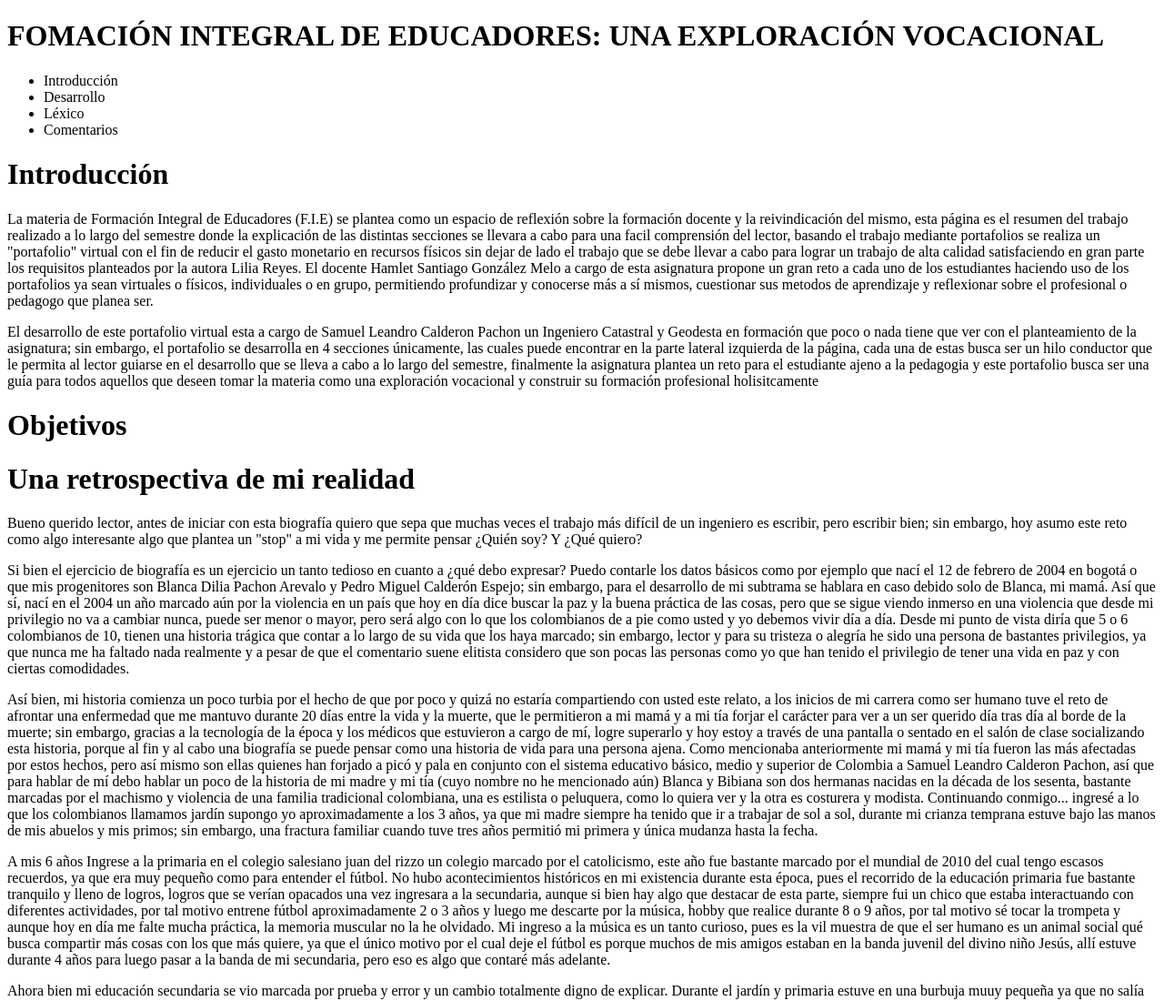
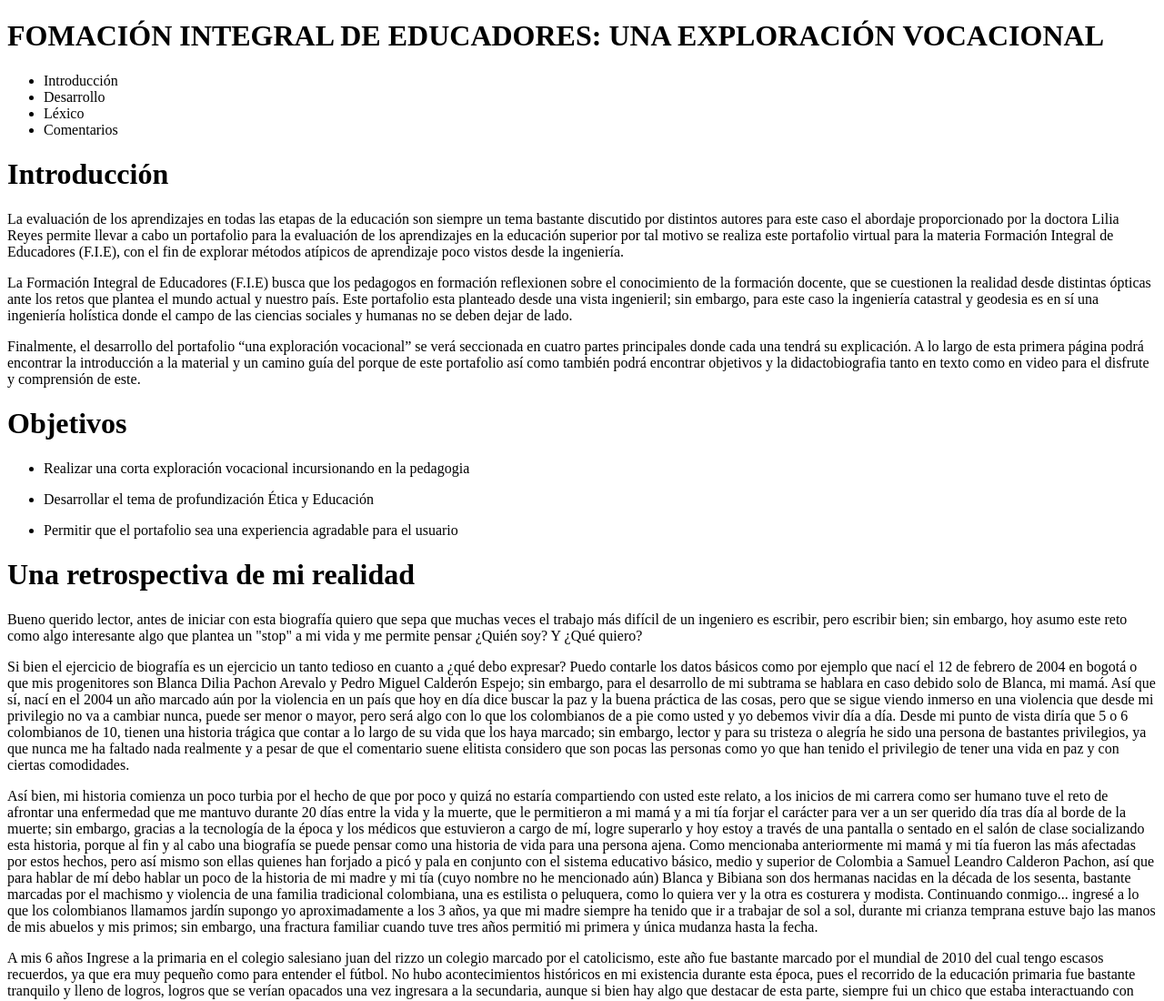
Before and after one commit to xdSAMUbx/Portafolio-Web, a website: page index.html in a window 1280 px wide. Shown: the top 1100 px of the page at 91% size. Drawn offline with Linux system fonts and the light colour scheme.

Commit message:
Portafolio2

```diff
--- a/index.hmtl.html
+++ b/index.html
@@ -22,11 +22,17 @@
         <div class="principal">
             <div class="introduccion">
                 <h1>Introducción</h1>
-                <p>La materia de Formación Integral de Educadores (F.I.E) se plantea como un espacio de reflexión sobre la formación docente y la reivindicación del mismo, esta página es el resumen del trabajo realizado a lo largo del semestre donde la explicación de las distintas secciones se llevara a cabo para una facil comprensión del lector, basando el trabajo mediante portafolios se realiza un "portafolio" virtual con el fin de reducir el gasto monetario en recursos físicos sin dejar de lado el trabajo que se debe llevar a cabo para lograr un trabajo de alta calidad satisfaciendo en gran parte los requisitos planteados por la autora Lilia Reyes. El docente Hamlet Santiago González Melo a cargo de esta asignatura propone un gran reto a cada uno de los estudiantes haciendo uso de los portafolios ya sean virtuales o físicos, individuales o en grupo, permitiendo profundizar y conocerse más a sí mismos, cuestionar sus metodos de aprendizaje y reflexionar sobre el profesional o pedagogo que planea ser.</p>
-                <p>El desarrollo de este portafolio virtual esta a cargo de Samuel Leandro Calderon Pachon un Ingeniero Catastral y Geodesta en formación que poco o nada tiene que ver con el planteamiento de la asignatura; sin embargo, el portafolio se desarrolla en 4 secciones únicamente, las cuales puede encontrar en la parte lateral izquierda de la página, cada una de estas busca ser un hilo conductor que le permita al lector guiarse en el desarrollo que se lleva a cabo a lo largo del semestre, finalmente la asignatura plantea un reto para el estudiante ajeno a la pedagogia y este portafolio busca ser una guía para todos aquellos que deseen tomar la materia como una exploración vocacional y construir su formación profesional holisitcamente </p>
+                <p>La evaluación de los aprendizajes en todas las etapas de la educación son siempre un tema bastante discutido por distintos autores para este caso el abordaje proporcionado por la doctora Lilia Reyes permite llevar a cabo un portafolio para la evaluación de los aprendizajes en la educación superior por tal motivo se realiza este portafolio virtual para la materia Formación Integral de Educadores (F.I.E), con el fin de explorar métodos atípicos de aprendizaje poco vistos desde la ingeniería.</p>
+                <p>La Formación Integral de Educadores (F.I.E) busca que los pedagogos en formación reflexionen sobre el conocimiento de la formación docente, que se cuestionen la realidad desde distintas ópticas ante los retos que plantea el mundo actual y nuestro país. Este portafolio esta planteado desde una vista ingenieril; sin embargo, para este caso la ingeniería catastral y geodesia es en sí una ingeniería holística donde el campo de las ciencias sociales y humanas no se deben dejar de lado.</p>
+                <p>Finalmente, el desarrollo del portafolio “una exploración vocacional” se verá seccionada en cuatro partes principales donde cada una tendrá su explicación. A lo largo de esta primera página podrá encontrar la introducción a la material y un camino guía del porque de este portafolio así como también podrá encontrar objetivos y la didactobiografia tanto en texto como en video para el disfrute y comprensión de este.</p>
             </div>
             <div class="objetivos">
                 <h1>Objetivos</h1>
+                <ul>
+                    <li><p>Realizar una corta exploración vocacional incursionando en la pedagogia</p></li>
+                    <li><p>Desarrollar el tema de profundización Ética y Educación</p></li>
+                    <li><p>Permitir que el portafolio sea una experiencia agradable para el usuario</p></li>
+                </ul>
             </div>
             <div class="didactobiografia">
                 <h1>Una retrospectiva de mi realidad</h1>
```
Also changed, not shown: Comentarios.html (added, +10 -0 lines), Desarrollo.html (added, +10 -0 lines), Lexico.html (added, +10 -0 lines).
